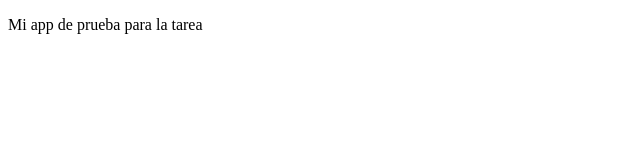
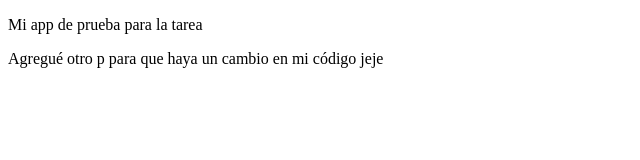
Before and after one commit to oscarsanchog/mi-app, a plain HTML site: page index.html in a window 1280 px wide. Shown: the whole page, without its empty margins (0-640 px from the left). Drawn offline with Linux system fonts and the light colour scheme.

Commit message:
agruegué otra etiqueta p

```diff
--- a/index.html
+++ b/index.html
@@ -7,5 +7,6 @@
 </head>
 <body>
   <p>Mi app de prueba para la tarea</p>
+  <p>Agregué otro p para que haya un cambio en mi código jeje</p>
 </body>
 </html>
```
